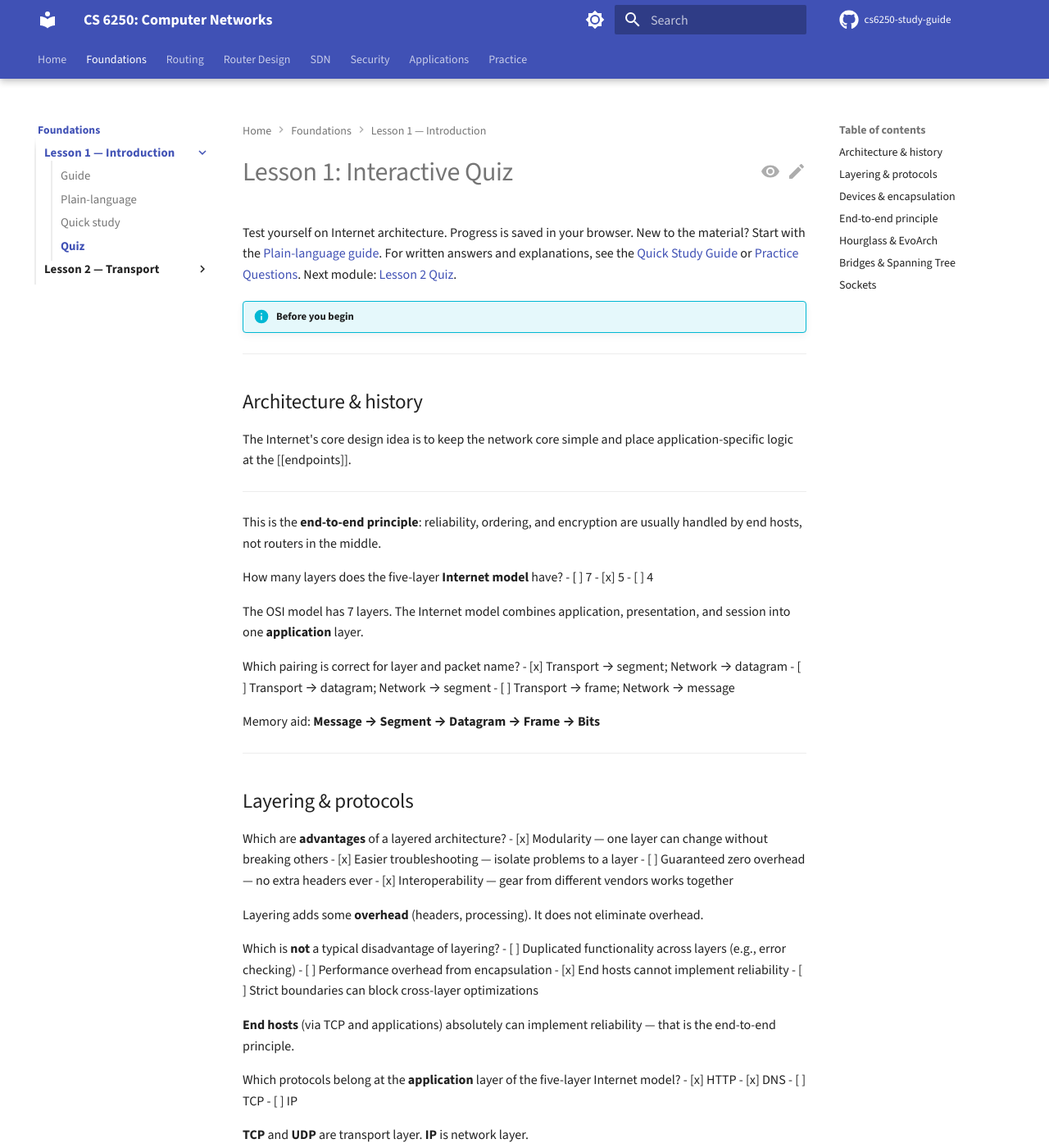
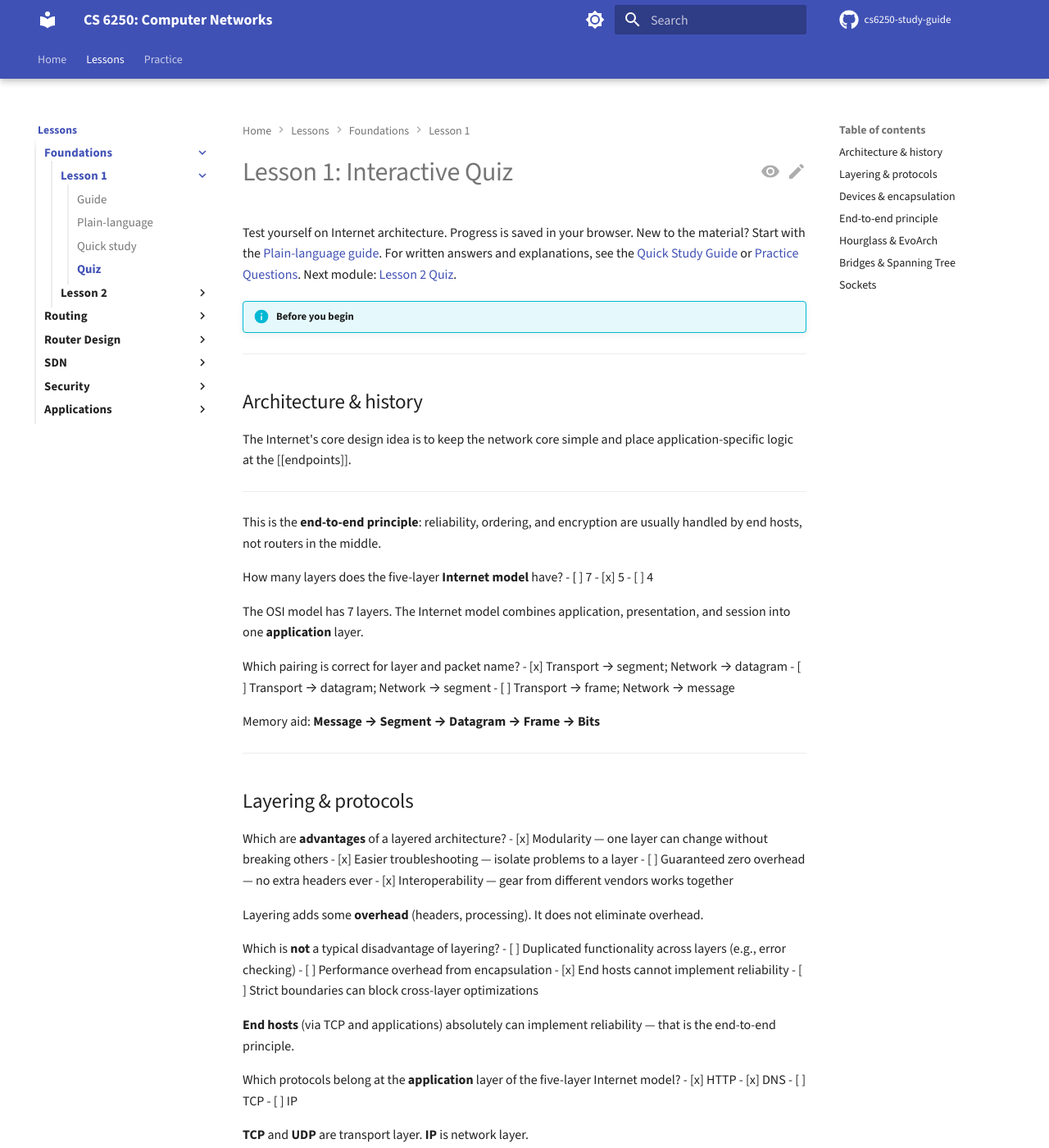
Before and after one commit to lukehiura/cs6250-study-guide, an MkDocs documentation site: the page built from docs/lesson-01/quiz.md, in a window 1280 px wide and 1400 px high. Shown: the whole window at 82% size. Built offline with MkDocs 1.6.1 and Material for MkDocs 9.7.7, drawn with Linux system fonts in a browser that asks for light colours; comment, search, counter and statistics services are not loaded; part of the change alters nothing that is shown.

Commit message:
nav: collapse 8 module tabs into 3 (Home · Lessons · Practice)
Shorten header tabs from 8 (one per module) to 3. All lessons now live
under a single "Lessons" tab with module sub-sections in the sidebar.
Lesson labels shortened to "Lesson N" to prevent wrapping. Add ellipsis
truncation to nav.css and update mkdocs-theme rule with new structure.

Co-authored-by: Cursor <cursoragent@cursor.com>

```diff
--- a/docs/stylesheets/nav.css
+++ b/docs/stylesheets/nav.css
@@ -21,7 +21,9 @@
   font-weight: 600;
 }
 
-/* Lesson group headers (collapsible labels) */
+/* Module section headers (Foundations, Routing, etc.) —
+   rendered as non-link labels inside the Lessons tab */
+.md-nav--primary .md-nav__item--section > .md-nav__link,
 .md-nav--primary .md-nav__item--nested > label.md-nav__link {
   font-size: var(--cs-font-size-nav-group);
   font-weight: 600;
@@ -43,3 +45,11 @@
 .md-nav--primary .md-nav__item--nested > .md-nav > .md-nav__list .md-nav__link {
   font-size: var(--cs-font-size-nav);
 }
+
+/* Prevent long lesson names from wrapping — truncate with ellipsis */
+.md-nav--primary .md-nav__link .md-ellipsis {
+  overflow: hidden;
+  white-space: nowrap;
+  text-overflow: ellipsis;
+  display: block;
+}
--- a/mkdocs.yml
+++ b/mkdocs.yml
@@ -101,42 +101,43 @@ extra_javascript:
 
 nav:
   - Home: index.md
-  - Foundations:
-      - Lesson 1 — Introduction:
-          - Guide: lesson-01/introduction.md
-          - Plain-language: lesson-01/plain-language.md
-          - Quick study: lesson-01/quick-study-guide.md
-          - Quiz: lesson-01/quiz.md
-      - Lesson 2 — Transport:
-          - Guide: lesson-02/transport-application.md
-          - Plain-language: lesson-02/plain-language.md
-          - Quick study: lesson-02/quick-study-guide.md
-          - Quiz: lesson-02/quiz.md
-  - Routing:
-      - Lesson 3 — Intradomain Routing:
-          - Guide: lesson-03/intradomain-routing.md
-          - Plain-language: lesson-03/plain-language.md
-          - Quick study: lesson-03/quick-study-guide.md
-          - Quiz: lesson-03/quiz.md
-      - Lesson 4 — Interdomain Routing:
-          - Guide: lesson-04/interdomain-routing.md
-          - Plain-language: lesson-04/plain-language.md
-          - Quick study: lesson-04/quick-study-guide.md
-          - Quiz: lesson-04/quiz.md
-  - Router Design:
-      - Lesson 5 — Part 1:
-          - Guide: lesson-05/router-design-1.md
-          - Plain-language: lesson-05/plain-language.md
-          - Quick study: lesson-05/quick-study-guide.md
-          - Quiz: lesson-05/quiz.md
-      - Lesson 6 — Part 2: lesson-06/router-design-2.md
-  - SDN:
-      - Lesson 7 — Part 1: lesson-07/sdn-1.md
-      - Lesson 8 — Part 2: lesson-08/sdn-2.md
-  - Security:
-      - Lesson 9 — Internet Security: lesson-09/security.md
-      - Lesson 10 — Surveillance & Censorship: lesson-10/surveillance-censorship.md
-  - Applications:
-      - Lesson 11 — Video: lesson-11/video.md
-      - Lesson 12 — CDNs & Overlays: lesson-12/cdns-overlay.md
+  - Lessons:
+      - Foundations:
+          - Lesson 1:
+              - Guide: lesson-01/introduction.md
+              - Plain-language: lesson-01/plain-language.md
+              - Quick study: lesson-01/quick-study-guide.md
+              - Quiz: lesson-01/quiz.md
+          - Lesson 2:
+              - Guide: lesson-02/transport-application.md
+              - Plain-language: lesson-02/plain-language.md
+              - Quick study: lesson-02/quick-study-guide.md
+              - Quiz: lesson-02/quiz.md
+      - Routing:
+          - Lesson 3:
+              - Guide: lesson-03/intradomain-routing.md
+              - Plain-language: lesson-03/plain-language.md
+              - Quick study: lesson-03/quick-study-guide.md
+              - Quiz: lesson-03/quiz.md
+          - Lesson 4:
+              - Guide: lesson-04/interdomain-routing.md
+              - Plain-language: lesson-04/plain-language.md
+              - Quick study: lesson-04/quick-study-guide.md
+              - Quiz: lesson-04/quiz.md
+      - Router Design:
+          - Lesson 5:
+              - Guide: lesson-05/router-design-1.md
+              - Plain-language: lesson-05/plain-language.md
+              - Quick study: lesson-05/quick-study-guide.md
+              - Quiz: lesson-05/quiz.md
+          - Lesson 6: lesson-06/router-design-2.md
+      - SDN:
+          - Lesson 7: lesson-07/sdn-1.md
+          - Lesson 8: lesson-08/sdn-2.md
+      - Security:
+          - Lesson 9: lesson-09/security.md
+          - Lesson 10: lesson-10/surveillance-censorship.md
+      - Applications:
+          - Lesson 11: lesson-11/video.md
+          - Lesson 12: lesson-12/cdns-overlay.md
   - Practice: practice-questions.md
```
Also changed, not shown: 1 other file.
